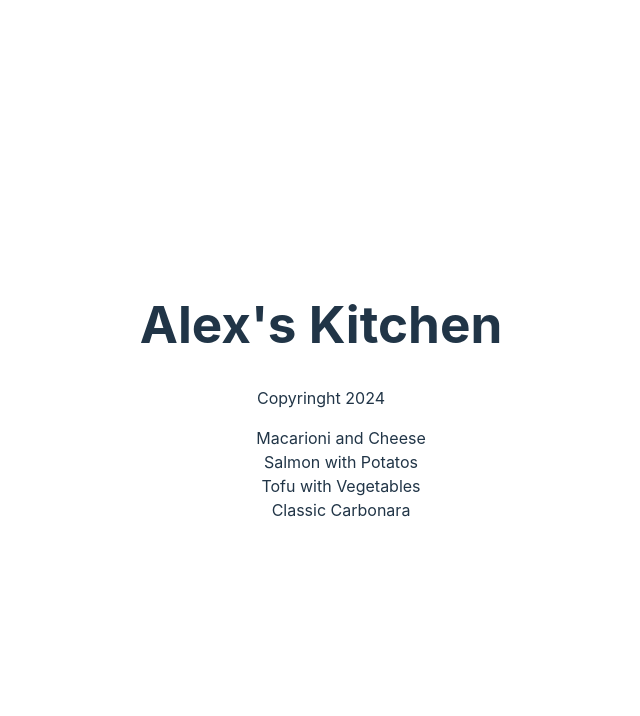
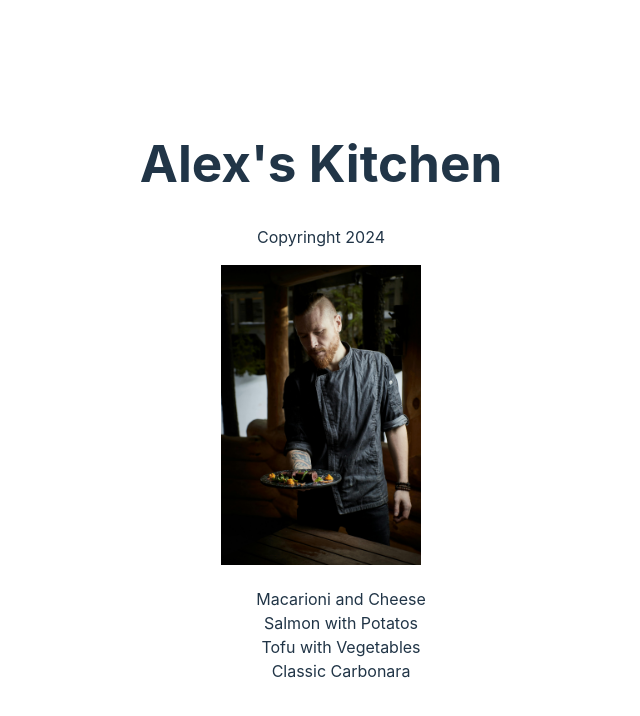
Before and after one commit to Angzuk/react-project, a React (Vite) app: page / in a window 1280 px wide. Shown: the top 716 px of the page, without its empty margins (319-959 px from the left). Built offline with nearby package versions, Linux system fonts and the light colour scheme.

Commit message:
Displaying images with React
it can also be link to a photo src="https://github.com/eveporcello.png"

```diff
--- a/src/App.jsx
+++ b/src/App.jsx
@@ -1,4 +1,5 @@
 import "./App.css";
+import chef from "./images/chef.jpg";
 
 function Header({ name, year }) {
   return (
@@ -23,6 +24,11 @@ const dishObjects = items.map((dish, i) => ({
 
 function Main({ dishes }) {
   return (
+    <main>
+      <img
+        src={chef}
+        height={300}
+        alt="Photo of the chef owner" />
       <ul>
         {dishes.map((dish) => (
           <li key={dish.id} style={{ listStyleType: "None" }}>
@@ -30,6 +36,7 @@ function Main({ dishes }) {
           </li>
         ))}
       </ul>
+    </main>
   );
 }
 
```
Also changed, not shown: src/images/chef.jpg (added). Lines whose indentation alone changed are shown as unchanged.
